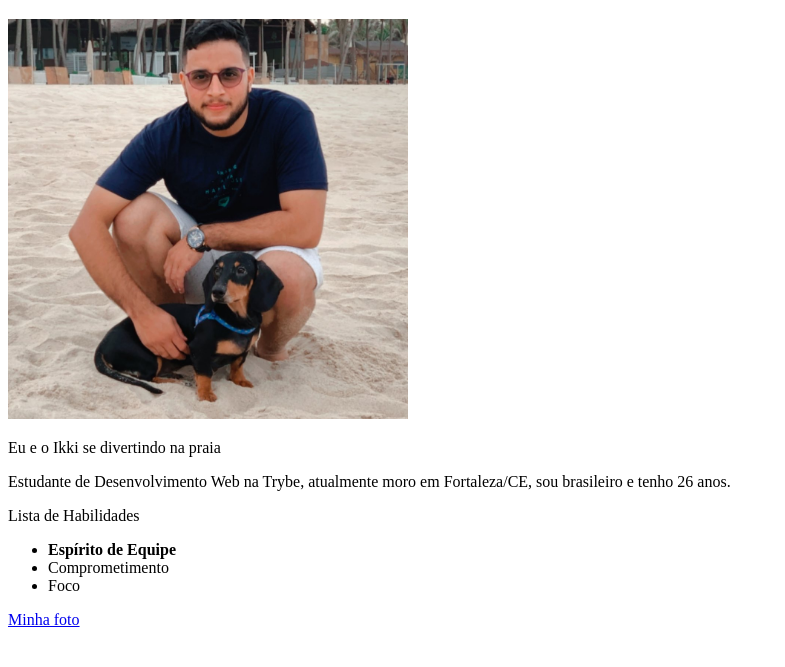
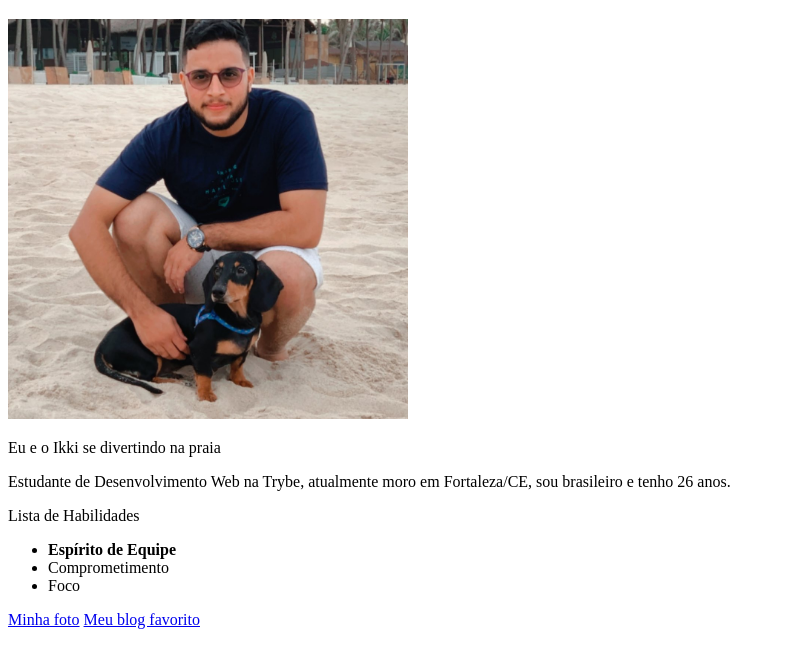
Before and after one commit to mateussousaa/mateussousaa.github.io, a plain HTML site: page index.html in a window 1280 px wide. Shown: the part 61-728 px from the top of the page, without its empty margins (0-785 px from the left). Drawn offline with Linux system fonts and the light colour scheme.

Commit message:
link para o blog adicionado

```diff
--- a/index.html
+++ b/index.html
@@ -19,5 +19,6 @@
         <li>Foco</li>
     </ul>
     <a href="#foto">Minha foto</a>
+    <a href="https://blog.counter-strike.net/" target="_blank">Meu blog favorito</a>
 </body>
 </html>
```
